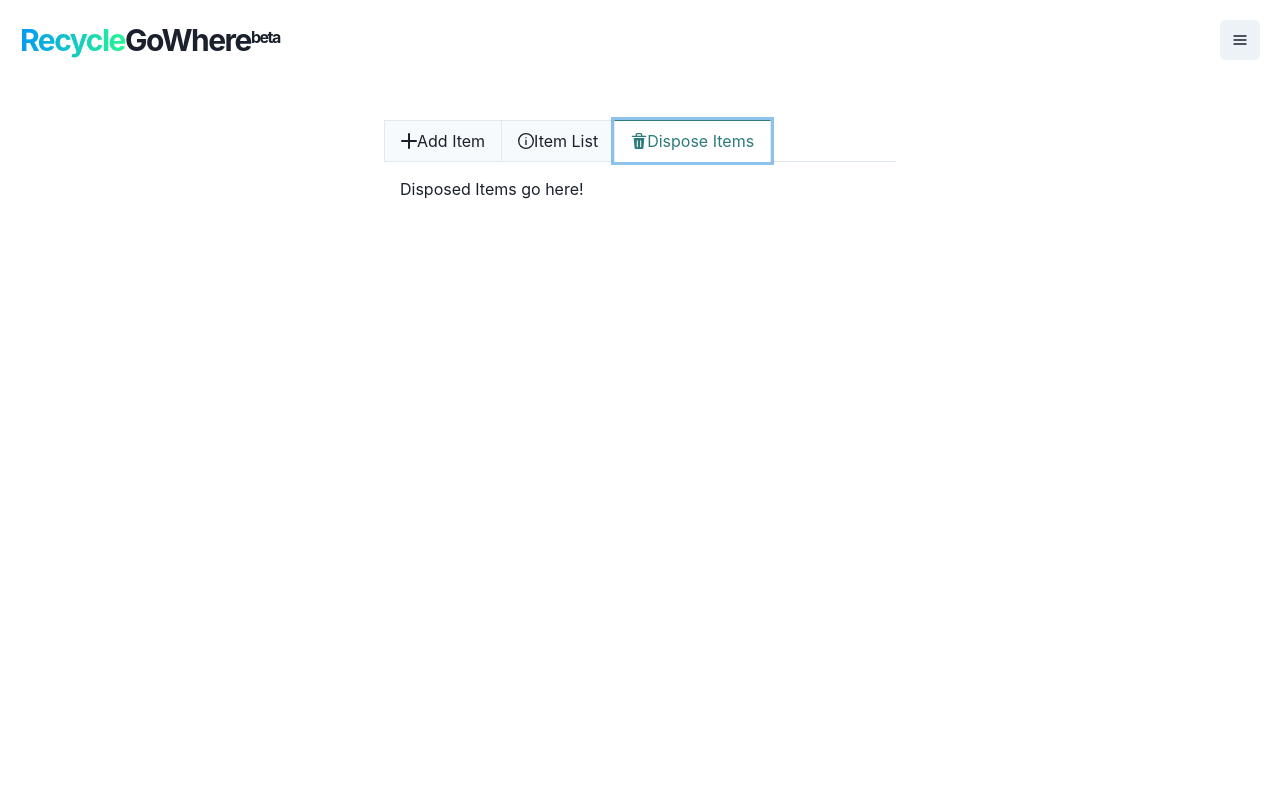
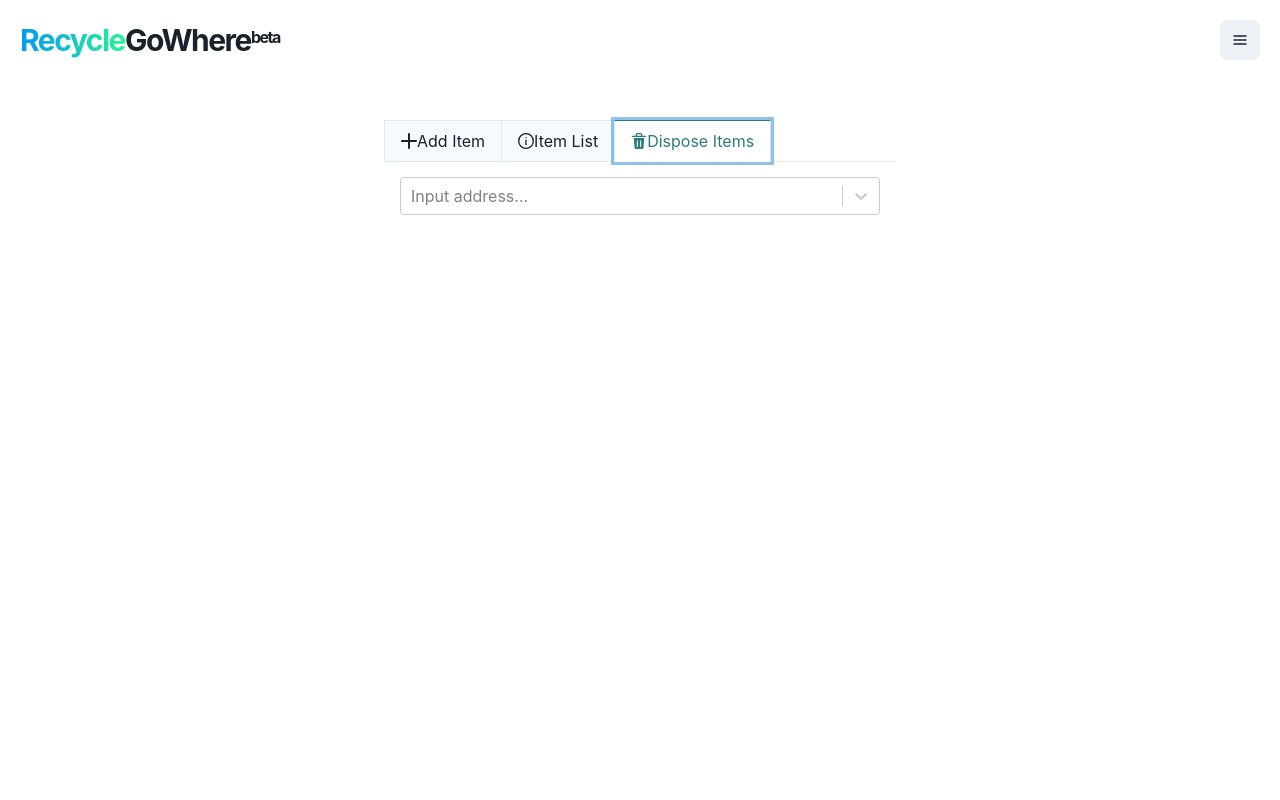
Before and after one commit to bettersg/recyclegowhere, a Next.js app in the folder client/: page /recycle-and-reuse in a window 1280 px wide. Both pictures are taken after a click on the tab "Dispose Items". Shown: the top 800 px of the page. Built offline with nearby package versions, Linux system fonts and the light colour scheme.

Commit message:
FE/Get Address from OneMap API

```diff
--- /dev/null
+++ b/client/components/recycleAndReuseComponents/Geolocation.js
@@ -0,0 +1,63 @@
+import React from "react";
+import { useState } from 'react';
+import AsyncSelect from 'react-select/async';
+import { components } from 'react-select'
+import { locations } from '../../../mockData/data';
+
+import {
+  Input,
+  Flex,
+  Text,
+  InputGroup,
+  InputLeftElement,
+} from "@chakra-ui/react";
+import Image from "next/image";
+import { Search2Icon } from "@chakra-ui/icons";
+
+const Geolocation = () => {
+    const [Address, setAddress] = useState("");
+
+    // const onChangeHandler = (event) => {
+    //     setAddress(event);
+    //     console.log(Address);
+    // }
+
+    const loadOptionsHandler = async (inputText, callback) =>{
+        const response = await fetch(`https://developers.onemap.sg/commonapi/search?searchVal=${inputText}&returnGeom=Y&getAddrDetails=Y&pageNum=1`)
+        const json = await response.json();
+        callback(json.results.map(i => ({
+            label: i.ADDRESS,
+            value: i.POSTAL
+        })));
+    }
+
+    const onChangeHandler = (event) =>{
+        console.log(event.label);
+        setAddress(event.label);
+
+    }
+
+    const NoOptionsMessage = props => {
+      return (
+        <components.NoOptionsMessage {...props}>
+          <span>Please enter your address to find your location.</span>
+        </components.NoOptionsMessage>
+      );
+    };
+
+  return (
+    <div>
+      <AsyncSelect
+        value={Address}
+        isSearchable
+        placeholder={"Input address..."}
+        loadOptions={loadOptionsHandler}
+        onChange={onChangeHandler}
+        components={{ NoOptionsMessage }}
+      />
+      <p>{Address}</p>
+    </div>
+  );
+};
+
+export default Geolocation;
--- a/client/pages/recycle-and-reuse.js
+++ b/client/pages/recycle-and-reuse.js
@@ -11,6 +11,7 @@ import {
 import Additem from '../components/recycleAndReuseComponents/AddItem';
 import { AddIcon, InfoOutlineIcon, DeleteIcon } from '@chakra-ui/icons';
 import MultiSelect from '../components/recycleAndReuseComponents/MultiSelect';
+import Geolocation from '../components/recycleAndReuseComponents/Geolocation';
 // import MultiSelect from '../components/recycleAndReuseComponents/MultiSelect';
 // import Router from 'next//router';
 
@@ -51,7 +52,7 @@ const RecycleAndReuse = () => {
                                 <p>Item List goes here!</p>
                             </TabPanel>
                             <TabPanel>
-                                <p>Disposed Items go here!</p>
+                                <Geolocation />
                             </TabPanel>
                         </TabPanels>
                     </Tabs>
```
Also changed, not shown: 2 other files (tests, documents, lock files or other folders).
